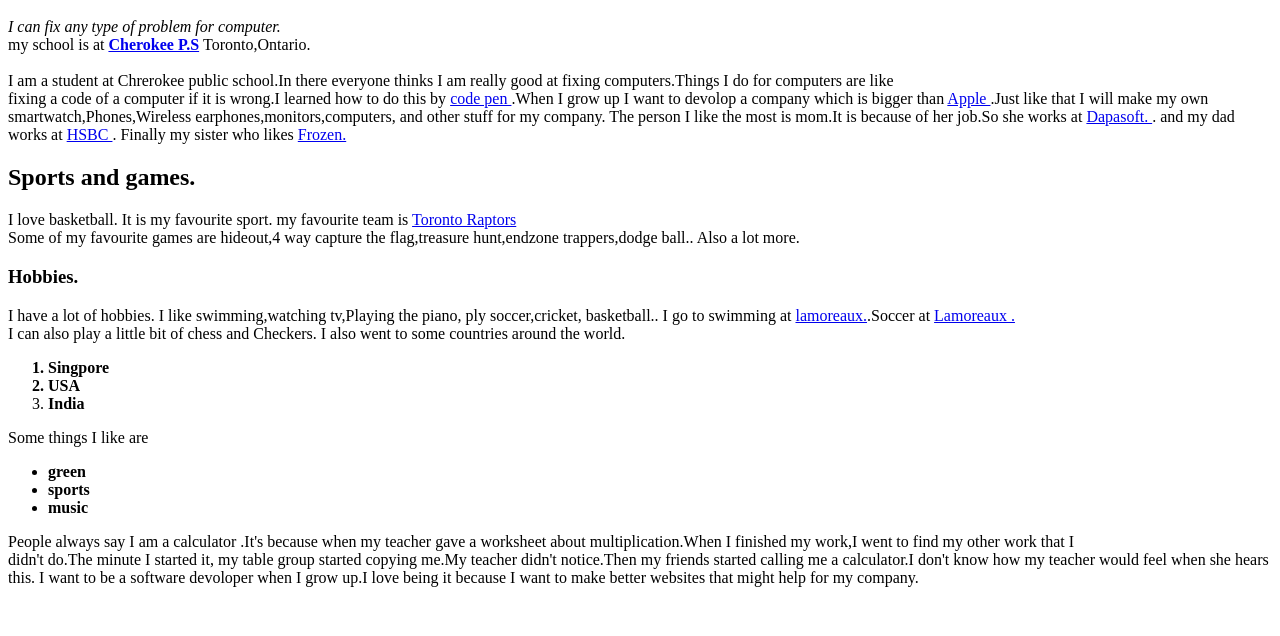
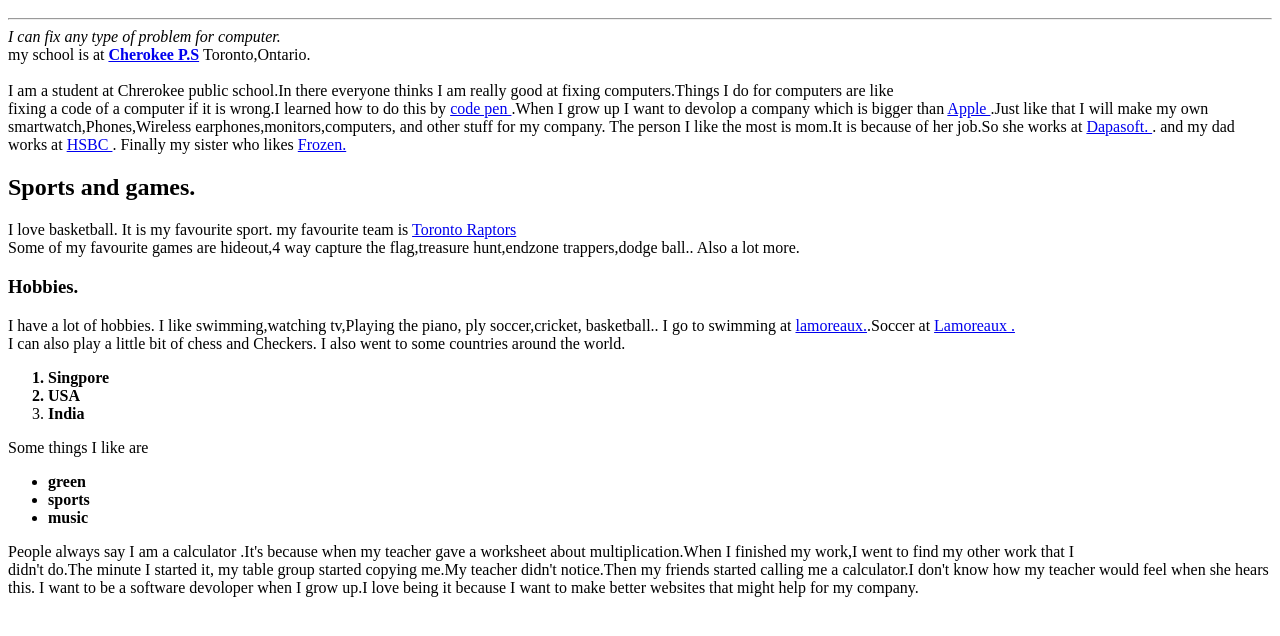
Before and after one commit to smaranps/icloudsatyas, a plain HTML site: page index.html in a window 1280 px wide. Shown: the part 48-684 px from the top of the page. Drawn offline with Linux system fonts and the light colour scheme.

Commit message:
Update index.html

```diff
--- a/index.html
+++ b/index.html
@@ -2,8 +2,9 @@
   <head>
     <title> Smaran's page</title>
   </head>
-  <body style="background-color:40e0d0;">
+  <body style="background-color:40e0d0">
     <h1>Satya  </h1>
+	  <hr>
     <i>I can fix any type of problem for computer.</i>
     <br>
 
```
